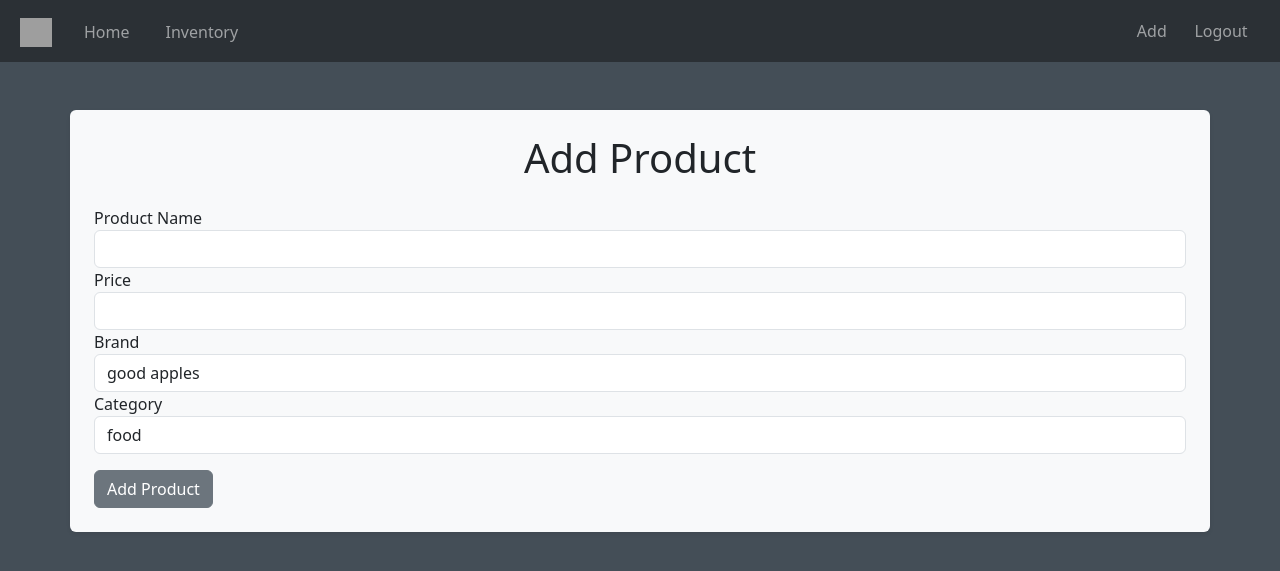
After one commit to iamtwobe/inventory-control, a Flask app: page /add_product in a window 1280 px wide. The commit adds this page. Shown: the top 571 px of the page. Run offline with Flask 3, Linux system fonts and the light colour scheme; the visitor is signed in with stand-in values (Sample User, id 1); data comes from the database, SQL or seed files in the repository; grey boxes are pictures that could not be loaded.

Commit message:
Inventory addition method in app implementation

```diff
--- a/src/app/forms.py
+++ b/src/app/forms.py
@@ -1,5 +1,5 @@
 from flask_wtf import FlaskForm
-from wtforms import StringField, PasswordField, SubmitField, BooleanField, EmailField
+from wtforms import StringField, PasswordField, SubmitField, BooleanField, EmailField, FloatField, SelectField
 from wtforms.validators import DataRequired, Length, Email, EqualTo, ValidationError
 from src.app.models import User
 from flask_login import current_user
@@ -42,3 +42,16 @@ class FormLogin(FlaskForm):
     password = PasswordField('Password', validators=[DataRequired(), Length(min=6, max= 24)])
     remember_data = BooleanField('Remember me')
     submit_button_login = SubmitField('Login')
+
+
+class FormAddBrand(FlaskForm):
+    brand_name = StringField('Brand', validators=[DataRequired(), Length(min=3, max=24)])
+
+class FormAddCategory(FlaskForm):
+    category_name = StringField('Category', validators=[DataRequired(), Length(min=3, max=24)])
+
+class FormAddProduct(FlaskForm):
+    product_name = StringField('Product', validators=[DataRequired(), Length(min=3, max=24)])
+    product_price = FloatField('Price', validators=[DataRequired()])
+    product_brand = SelectField('Brand', validators=[DataRequired()])
+    product_category = SelectField('Category', validators=[DataRequired()])
--- a/src/app/routes.py
+++ b/src/app/routes.py
@@ -1,8 +1,10 @@
 from flask import render_template, request, flash, redirect, url_for
 from src.app import app, users_database, bcrypt
 from src.app.models import User
-from src.app.forms import FormLogin, FormSignup
+from src.app.forms import FormLogin, FormSignup, FormAddBrand, FormAddCategory, FormAddProduct
 from flask_login import login_user, logout_user, login_required
+from sqlalchemy import text
+from src.database.database_handler import AppDatabase
 
 
 @app.route('/')
@@ -49,10 +51,120 @@ def signup():
         users_database.session.add(user)
         users_database.session.commit()
         flash(f'Account created. You can log-in now as {form_signup.username.data} ({form_signup.email.data})', 'alert-success')
-        return redirect(url_for('home'))
+        return redirect(url_for('home'))#
     return render_template('signup.html', form_signup=form_signup)
 
 @app.route('/inventory', methods=['GET'])
 @login_required
 def inventory():
-    return render_template('index.html')
+    selected_category = request.args.get('category', '')
+    sort_by = request.args.get('sort_by', 'price_asc')
+
+    query = "SELECT * FROM products"
+
+    if selected_category:
+        query += " WHERE product_category = :category"
+
+    # Add sorting based on the selected option
+    if sort_by == 'price_asc':
+        query += " ORDER BY product_price ASC"
+    elif sort_by == 'price_desc':
+        query += " ORDER BY product_price DESC"
+    elif sort_by == 'index_asc':
+        query += " ORDER BY product_id ASC"
+    elif sort_by == 'index_desc':
+        query += " ORDER BY product_id DESC"
+
+    # Connect to the database and execute the query
+    engine = users_database.get_engine(app, bind='inventory')
+    with engine.connect() as connection:
+        # Pass the category if provided, else pass an empty string
+        result = connection.execute(text(query), {'category': selected_category})
+        products = result.fetchall()
+
+    # Get all available categories for the dropdown
+    categories_query = text("SELECT DISTINCT product_category FROM products")
+    with engine.connect() as connection:
+        result = connection.execute(categories_query)
+        categories = [row[0] for row in result.fetchall()]
+
+    return render_template('inventory.html', products=products, categories=categories,
+                           selected_category=selected_category, sort_by=sort_by)
+
+@app.route('/add_new', methods=['GET', 'POST'])
+@login_required
+def add_new():
+    return render_template('add_new.html')
+
+@app.route('/add_brand', methods=['GET', 'POST'])
+@login_required
+def add_brand():
+    form = FormAddBrand()
+
+    if form.validate_on_submit():
+        inventory_db = AppDatabase("src/database/inventory.db")
+        verify = inventory_db.insert_brand(form.brand_name.data)
+        inventory_db.close()
+        if not verify:
+            flash('Brand already exists', 'alert-danger')
+            return redirect(url_for('add_brand'))
+        flash('Brand added', 'alert-success')
+
+        return redirect(url_for('inventory'))
+
+    return render_template('add_brand.html', form=form)
+
+@app.route('/add_category', methods=['GET', 'POST'])
+@login_required
+def add_category():
+    form = FormAddCategory()
+
+    if form.validate_on_submit():
+        inventory_db = AppDatabase("src/database/inventory.db")
+        verify = inventory_db.insert_category(form.category_name.data)
+        inventory_db.close()
+
+        if not verify:
+            flash('Category already exists', 'alert-danger')
+            return redirect(url_for('add_category'))
+
+        flash('Category added', 'alert-success')
+
+        return redirect(url_for('inventory'))
+
+    return render_template('add_category.html', form=form)
+
+@app.route('/add_product', methods=['GET', 'POST'])
+@login_required
+def add_product():
+    form = FormAddProduct()
+
+    inventory_db = AppDatabase("src/database/inventory.db")
+    categories = inventory_db.get_all_table('categories')
+    brands = inventory_db.get_all_table('brands')
+    inventory_db.close()
+    form.product_category.choices = [category.get('category_name') for category in categories]
+    form.product_brand.choices = [brand.get('brand_name') for brand in brands]
+
+    if form.validate_on_submit():
+        inventory_db = AppDatabase("src/database/inventory.db")
+        product_name = form.product_name.data
+        product_price = form.product_price.data
+        product_brand = form.product_brand.data
+        product_category = form.product_category.data
+        print(product_brand, product_category)
+
+        verify = inventory_db.insert_product(
+            product_name=product_name, product_price=product_price,
+            product_brand=product_brand, product_category=product_category
+        )
+        inventory_db.close()
+
+        if not verify:
+            flash('Product already exists', 'alert-danger')
+            return redirect(url_for('add_category'))
+
+        flash('Product added successfully', 'alert-success')
+        return redirect(url_for('inventory'))
+
+    return render_template('add_product.html', form=form)
--- /dev/null
+++ b/src/app/templates/add_product.html
@@ -0,0 +1,69 @@
+{% extends 'base.html' %}
+
+{% block body %}
+    <div class="container mt-5 bg-light p-4 rounded shadow-sm">
+        <h1 class="text-center mb-4 text-dark">Add Product</h1>
+
+        <form method="POST" action="{{ url_for('add_product') }}">
+            {{ form.hidden_tag() }}
+
+            <div class="form-group">
+                <label for="product_name">Product Name</label>
+                {{ form.product_name(class="form-control", id="product_name") }}
+                {% if form.product_name.errors %}
+                    <div class="alert alert-danger mt-2">
+                        <ul>
+                        {% for error in form.product_name.errors %}
+                            <li>{{ error }}</li>
+                        {% endfor %}
+                        </ul>
+                    </div>
+                {% endif %}
+            </div>
+
+            <div class="form-group">
+                <label for="product_price">Price</label>
+                {{ form.product_price(class="form-control", id="product_price") }}
+                {% if form.product_price.errors %}
+                    <div class="alert alert-danger mt-2">
+                        <ul>
+                        {% for error in form.product_price.errors %}
+                            <li>{{ error }}</li>
+                        {% endfor %}
+                        </ul>
+                    </div>
+                {% endif %}
+            </div>
+
+            <div class="form-group">
+                <label for="product_brand">Brand</label>
+                {{ form.product_brand(class="form-control", id="product_brand") }}
+                {% if form.product_brand.errors %}
+                    <div class="alert alert-danger mt-2">
+                        <ul>
+                        {% for error in form.product_brand.errors %}
+                            <li>{{ error }}</li>
+                        {% endfor %}
+                        </ul>
+                    </div>
+                {% endif %}
+            </div>
+
+            <div class="form-group">
+                <label for="product_category">Category</label>
+                {{ form.product_category(class="form-control", id="product_category") }}
+                {% if form.product_category.errors %}
+                    <div class="alert alert-danger mt-2">
+                        <ul>
+                        {% for error in form.product_category.errors %}
+                            <li>{{ error }}</li>
+                        {% endfor %}
+                        </ul>
+                    </div>
+                {% endif %}
+            </div>
+
+            <button type="submit" class="btn btn-secondary mt-3">Add Product</button>
+        </form>
+    </div>
+{% endblock %}
--- a/src/app/templates/base.html
+++ b/src/app/templates/base.html
@@ -38,7 +38,10 @@
             </ul>
             <ul class="d-flex navbar-nav me-2">
                 {% if current_user.is_authenticated %}
-                  <li class="nav-item me-2 col-12 nav-underline">
+                  <li class="nav-item me-2 col-0">
+                    <a class="btn btn-outline-success nav-link mt-0" href="{{ url_for('add_new') }}">Add</a>
+                  </li>
+                  <li class="nav-item me-2 col-7">
                     <a class="btn btn-outline-danger nav-link" href="{{ url_for('logout') }}">Logout</a>
                   </li>
                 {% else %}
```
Also changed, not shown: src/app/templates/add_brand.html (added, +27 -0 lines), src/app/templates/add_category.html (added, +27 -0 lines), src/app/templates/add_new.html (added, +13 -0 lines), src/app/templates/inventory.html (added, +76 -0 lines), src/database/database_handler.py (+28 -13 lines), src/database/inventory.db.
